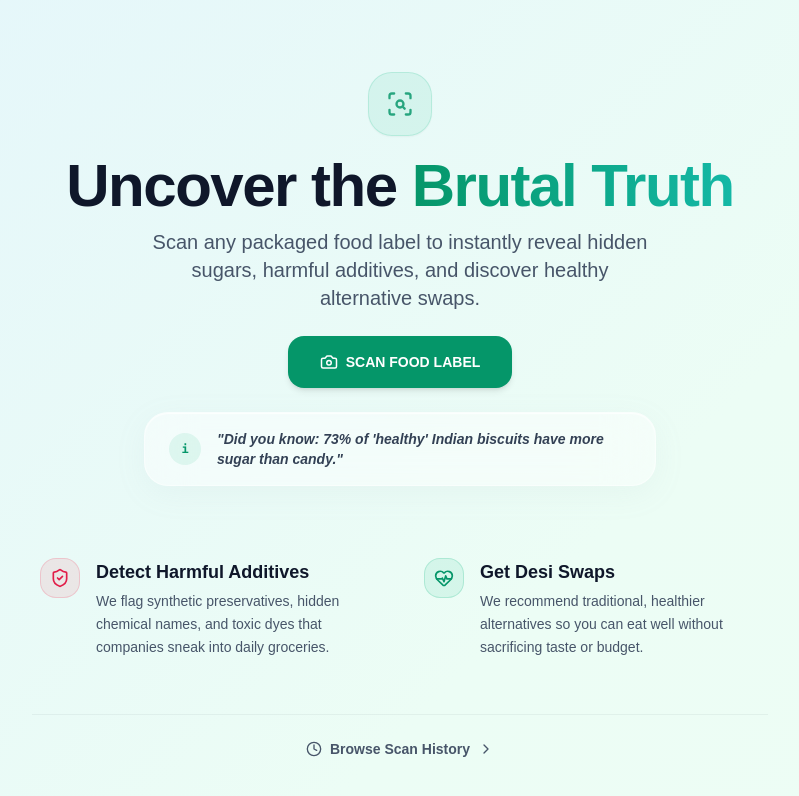
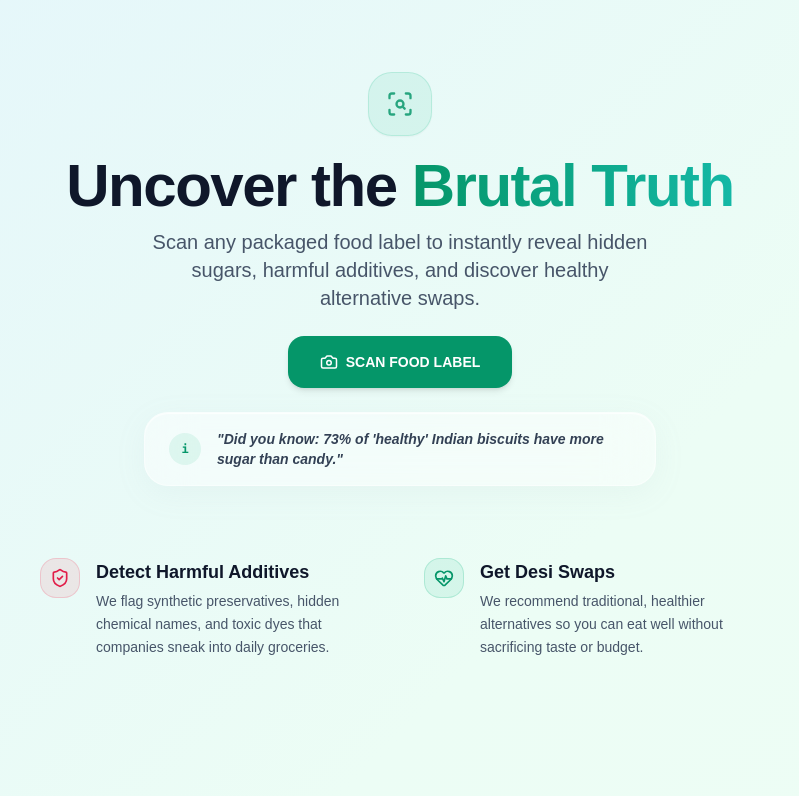
Before and after one commit to Miniexpliot/truelabel, a React (Vite) app: page / in a window 1280 px wide. Shown: the top 796 px of the page, without its empty margins (240-1039 px from the left). Built offline with nearby package versions, Linux system fonts and the light colour scheme.

Commit message:
fix: remove history link from HomeView and fix error screen text contrast

```diff
--- a/src/App.jsx
+++ b/src/App.jsx
@@ -312,22 +312,22 @@ const App = () => {
                 <div className="w-16 h-16 rounded-full bg-red-500/10 border border-red-500/30 flex items-center justify-center text-red-500 mb-2 shadow-[0_0_15px_rgba(239,68,68,0.15)]">
                   <ShieldAlert size={32} />
                 </div>
-                <h3 className="text-lg font-bold text-white uppercase tracking-wider">Scan Failed</h3>
-                <p className="text-sm text-slate-300 max-w-[280px] leading-relaxed">
+                <h3 className="text-xl font-bold text-slate-850 uppercase tracking-wider">Scan Failed</h3>
+                <p className="text-sm text-slate-600 max-w-[280px] leading-relaxed font-medium">
                   {errorMessage}
                 </p>
 
-                <div className="flex flex-col gap-2 w-full max-w-[240px] mt-4">
+                <div className="flex flex-col gap-2.5 w-full max-w-[240px] mt-4">
                   <button
                     onClick={handleReset}
-                    className="w-full px-6 py-3 bg-slate-900 hover:bg-slate-800 text-white rounded-xl text-sm font-semibold transition-all shadow-md active:scale-[0.98]"
+                    className="w-full px-6 py-3 bg-emerald-600 hover:bg-emerald-700 text-white rounded-xl text-sm font-bold transition-all shadow-md active:scale-[0.98]"
                   >
                     Try Again
                   </button>
                   {lastUploadedFile && (
                     <button
                       onClick={() => handleMockFallback(lastUploadedFile)}
-                      className="w-full px-6 py-2.5 bg-transparent hover:bg-slate-800/40 text-cyan-400 hover:text-cyan-300 text-xs font-semibold transition-all"
+                      className="w-full px-6 py-2.5 bg-transparent hover:bg-slate-100 text-emerald-600 hover:text-emerald-700 text-xs font-bold transition-all rounded-xl border border-emerald-500/10"
                     >
                       Use Offline Demo Mode
                     </button>
--- a/src/components/HomeView.jsx
+++ b/src/components/HomeView.jsx
@@ -89,18 +89,6 @@ const HomeView = ({ setActiveTab, onCapture }) => {
         </div>
       </div>
 
-      {/* Quick Access Actions - borderless text buttons with hover accents */}
-      <div className="flex flex-col sm:flex-row justify-center items-center gap-6 mt-4 pt-6 border-t border-slate-900/5">
-        <button
-          onClick={() => setActiveTab('history')}
-          className="flex items-center gap-2 text-sm font-bold text-slate-600 hover:text-emerald-600 transition-colors group"
-        >
-          <Clock size={16} />
-          <span>Browse Scan History</span>
-          <ChevronRight size={16} className="group-hover:translate-x-0.5 transition-transform" />
-        </button>
-      </div>
-
     </div>
   );
 };
```
